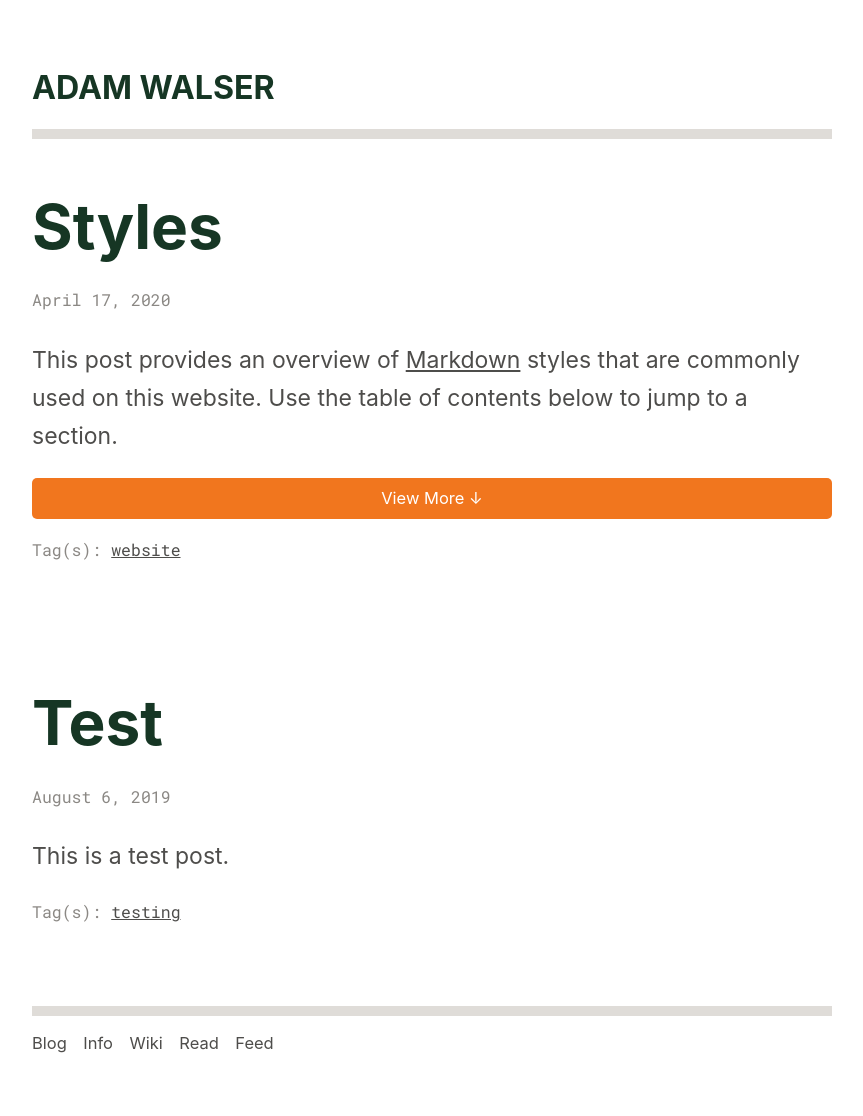
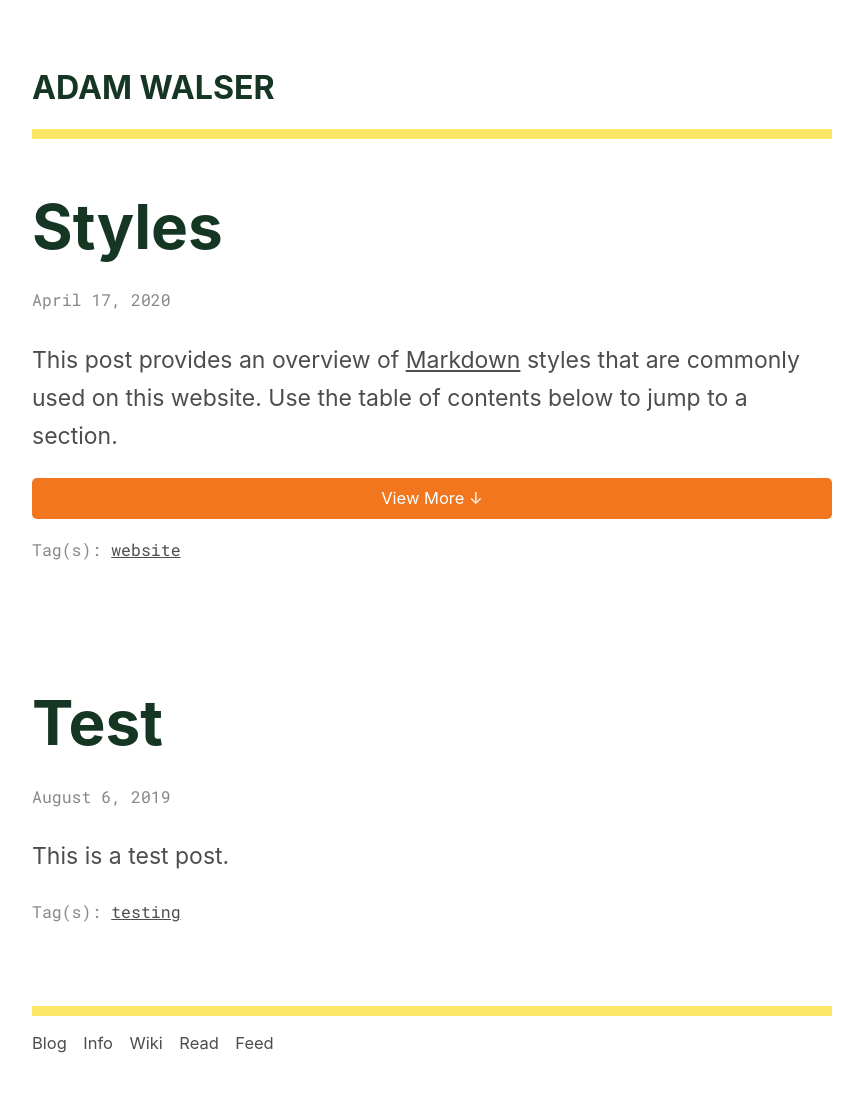
Before and after one commit to ajpwalser/ajpwalser.github.io, a Jekyll site: the page built from index.html, in a window 1280 px wide. Shown: the whole page, without its empty margins (208-1071 px from the left). Built offline with Jekyll 4.4.1, drawn with Linux system fonts in a browser that asks for light colours; some web fonts are replaced; the list of posts is cut into pages by our own code.

Commit message:
Update style.css

```diff
--- a/css/style.css
+++ b/css/style.css
@@ -166,7 +166,7 @@ blockquote {
 	margin: 1em auto;
 	padding-left: 1em;
 	font-weight: 500;
-	border-left: 10px solid rgb(223, 220, 216);
+	border-left: 10px solid rgb(251, 231, 101);
 }
 
 
@@ -199,7 +199,7 @@ pre {
 hr {
 	border: 0;
 	height: 0;
-	border-top: 10px solid rgb(223, 220, 216);
+	border-top: 10px solid rgb(251, 231, 101);
 }
 
 
```
